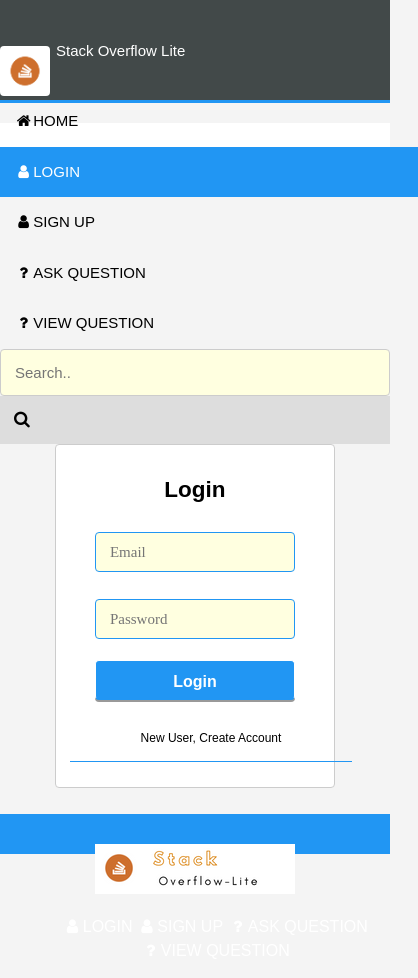
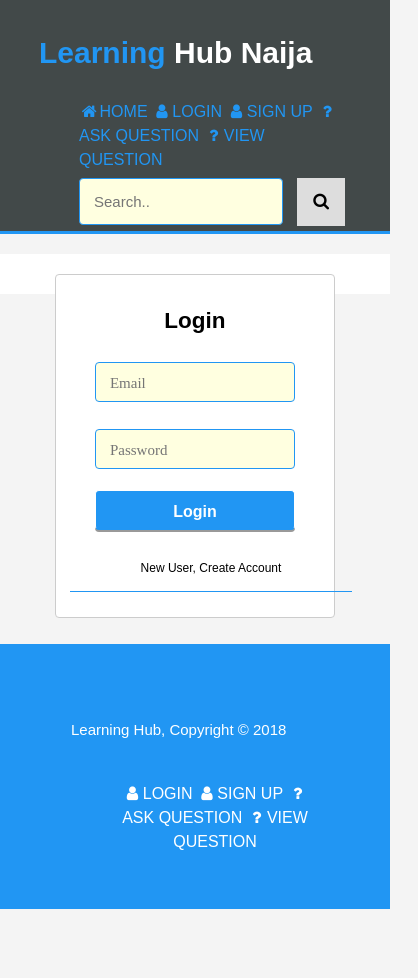
Before and after one commit to akinyeleolat/stack-overflow-lite, a plain HTML site: page UI/sign-in.html in a window 390 px wide. Shown: the whole page, 418 px wide, since content can reach past the window. After the commit the page ends 909 px from the top, so only its background shows below. Drawn offline with Linux system fonts and the light colour scheme.

Commit message:
ft-add-standard-ui

```diff
--- a/UI/assets/css/style.css
+++ b/UI/assets/css/style.css
@@ -303,11 +303,11 @@
   color: white;
 }
 
-.topnav .search-container {
+ .search-container {
   float: right;
 }
 
-.topnav input[type=text] {
+.search-container input[type=text] {
     width: 75%;
     padding: 14px;
     border: 1px solid #2196F3;
@@ -320,7 +320,7 @@
   font-size: 15px;
   }
 
-.topnav .search-container button {
+ .search-container button {
   float: right;
   padding: 14px 16px;
   margin-top: 6px;
@@ -370,6 +370,9 @@
   .topnav input[type=text] {
     border: 1px solid #ccc;
   }
+  .button_1{
+    width:100%;
+  }
 }
 
 /* Create two unequal columns that floats next to each other */
@@ -387,7 +390,8 @@
     float: right;
     width: 25%;
     background-color: #fff;
-    padding-left: 20px;
+    padding-top: 2px;
+    margin-top:5px;
     border-radius: 4px;
 }
 
--- a/UI/sign-in.html
+++ b/UI/sign-in.html
@@ -9,18 +9,16 @@
   <link rel="stylesheet" type="text/css" href="./assets/css/style.css" />
 </head>
 <header>
-  <nav class="topnav">
-
-    <img class="img" src="./assets/img/logo.png" hspace="0" vspace="0">
-    <font class="header">
-      <span class="span">Stack Overflow</span> Lite
-    </font>
-    <ul>
-      <a href="./index.html"><i class="fa fa-fw fa-home"></i>Home</a>
-      <a class="active" href="./sign-in.html"><i class="fa fa-fw fa-user"></i>Login</a>
+  <div class="container">
+    <div id="branding"><h1><span class="highlight">Learning</span> Hub Naija</h1></div>
+<nav>
+  <ul>
+      <a class="active" href="./index.html"><i class="fa fa-fw fa-home"></i>Home</a>
+      <a href="./sign-in.html"><i class="fa fa-fw fa-user"></i>Login</a>
       <a href="./signup.html"><i class="fa fa-fw fa-user"></i>Sign Up</a>
       <a href="./ask_question.html"><i class="fa fa-fw fa-question"></i>Ask Question</a>
       <a href="./view_questions.html"><i class="fa fa-fw fa-question"></i>View Question</a>
+
       <div class="search-container">
         <form>
           <input type="text" placeholder="Search.." name="search">
@@ -49,10 +47,11 @@
   </div>
 </main>
 <footer>
-  <nav class="footer">
-
-    <img src="./assets/img/stack.png" hspace="0" vspace="0">
-    <ul>
+  <footer>
+    <div class="container">
+    <p>Learning Hub, Copyright &copy; 2018</p>
+    <nav>
+      <ul>
       <a href="./sign-in.html"><i class="fa fa-fw fa-user"></i>Login</a>
       <a href="./signup.html"><i class="fa fa-fw fa-user"></i>Sign Up</a>
       <a href="./ask_question.html"><i class="fa fa-fw fa-question"></i>Ask Question</a>
```
Also changed, not shown: UI/answers.html (+9 -11 lines), UI/ask_question.html (+11 -13 lines), UI/index.html (+3 -3 lines), UI/signup.html (+10 -11 lines), UI/users.html (+9 -12 lines), UI/view_questions.html (+9 -11 lines).
